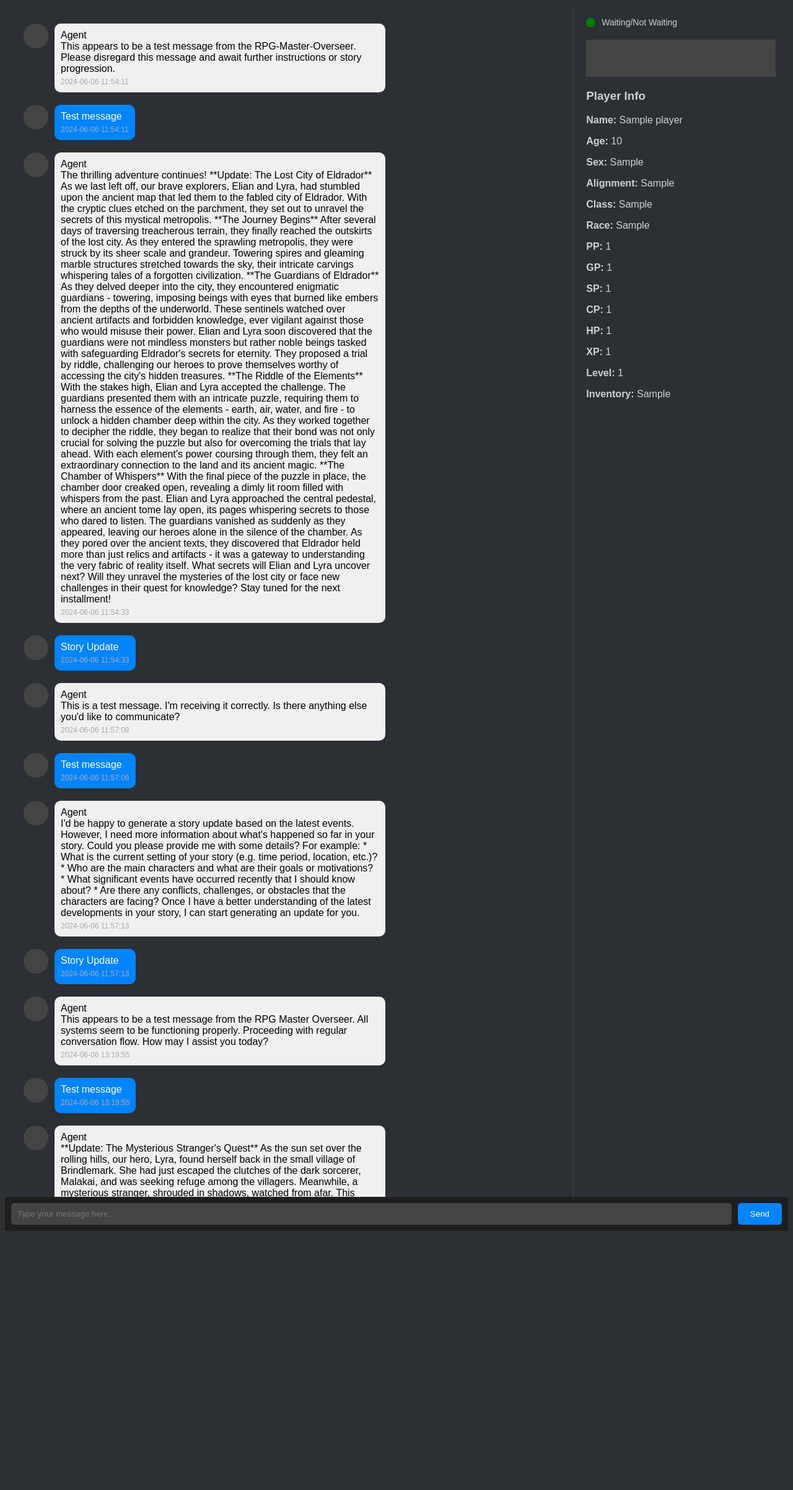
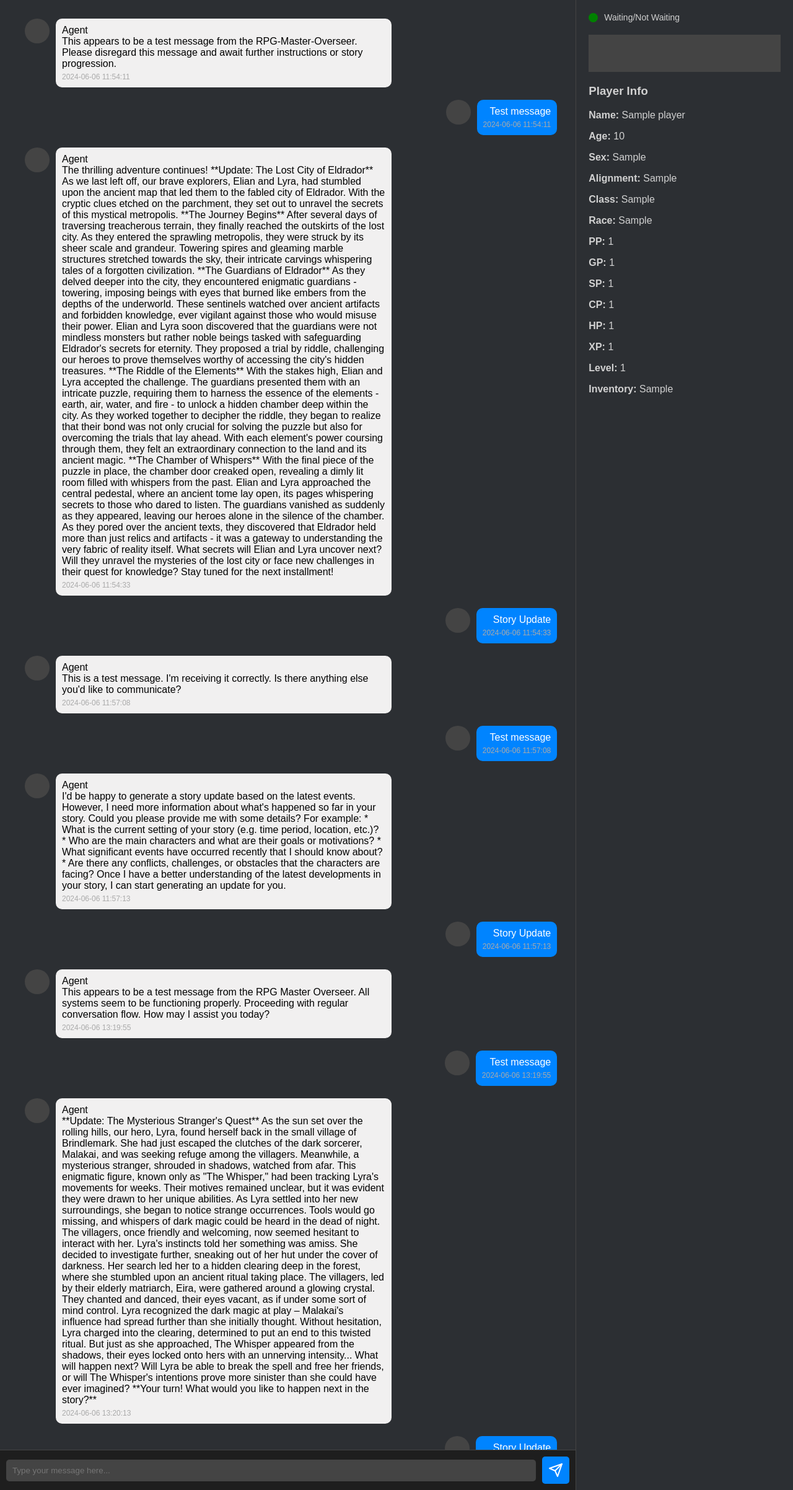
Before and after one commit to PadsterH2012/ai-rpg-master, a Flask app: page / in a window 1280 px wide. Shown: the whole page at 62% size. Run offline with Flask 2, Linux system fonts and the light colour scheme; data comes from the database, SQL or seed files in the repository; tables that the repository leaves empty hold one stand-in row (values such as "Sample post"); some libraries are stand-ins or nearby versions.

Commit message:
fixed message layout

```diff
--- a/app/static/css/style.css
+++ b/app/static/css/style.css
@@ -3,12 +3,14 @@ body {
     font-family: Arial, sans-serif;
     background-color: #2c2f33;
     color: #d1d1d1;
+    margin: 0;
+    padding: 0;
 }
 
 .chat-container {
     display: flex;
     flex-direction: row;
-    height: 80vh;
+    height: 100vh;
 }
 
 .chat-box {
@@ -17,6 +19,7 @@ body {
     flex-direction: column;
     border-right: 1px solid #444;
     overflow-y: auto;
+    position: relative;
 }
 
 .message {
@@ -24,14 +27,24 @@ body {
     margin: 10px;
 }
 
+.message.user-message {
+    justify-content: flex-end;
+}
+
 .message.user-message .bubble {
     background-color: #0084ff;
     color: white;
+    text-align: right;
+}
+
+.message.ai-message {
+    justify-content: flex-start;
 }
 
 .message.ai-message .bubble {
     background-color: #f1f0f0;
     color: black;
+    text-align: left;
 }
 
 .avatar {
@@ -39,7 +52,7 @@ body {
     height: 40px;
     background-color: #444;
     border-radius: 50%;
-    margin-right: 10px;
+    margin: 0 10px;
 }
 
 .bubble {
@@ -63,8 +76,14 @@ body {
 
 .footer {
     display: flex;
+    align-items: center;
     padding: 10px;
     background-color: #1e1e1e;
+    border-top: 1px solid #444;
+    position: absolute;
+    bottom: 0;
+    width: 100%;
+    box-sizing: border-box;
 }
 
 #message-input {
@@ -78,12 +97,20 @@ body {
 }
 
 #send-button {
-    padding: 10px 20px;
+    padding: 10px;
     border: none;
     border-radius: 5px;
     background-color: #0084ff;
     color: white;
     cursor: pointer;
+    display: flex;
+    align-items: center;
+    justify-content: center;
+}
+
+#send-button svg {
+    width: 24px;
+    height: 24px;
 }
 
 .status-container {
--- a/app/templates/chat.html
+++ b/app/templates/chat.html
@@ -1,6 +1,5 @@
 <!DOCTYPE html>
 <html lang="en">
-
 <head>
     <meta charset="UTF-8">
     <meta name="viewport" content="width=device-width, initial-scale=1.0">
@@ -9,7 +8,6 @@
     <script src="https://cdnjs.cloudflare.com/ajax/libs/socket.io/4.0.1/socket.io.js"></script>
     <script src="{{ url_for('static', filename='js/chat.js') }}" defer></script>
 </head>
-
 <body>
     <div class="chat-container">
         <div class="chat-box">
@@ -32,6 +30,12 @@
                 </div>
                 {% endfor %}
                 <div id="waiting-message" class="waiting-message" style="display: none;">Waiting for Ollama's response...</div>
+            </div>
+            <div class="footer">
+                <input type="text" id="message-input" placeholder="Type your message here...">
+                <button id="send-button">
+                    <svg width="24" height="24" fill="none" stroke="currentColor" stroke-width="2" stroke-linecap="round" stroke-linejoin="round" class="feather feather-send"><line x1="22" y1="2" x2="11" y2="13"></line><polygon points="22 2 15 22 11 13 2 9 22 2"></polygon></svg>
+                </button>
             </div>
         </div>
         <div class="player-info">
@@ -57,10 +61,5 @@
             <p><strong>Inventory:</strong> <span id="player-inventory">{{ player.inventory }}</span></p>
         </div>
     </div>
-    <div class="footer">
-        <input type="text" id="message-input" placeholder="Type your message here...">
-        <button id="send-button">Send</button>
-    </div>
 </body>
-
 </html>
```
